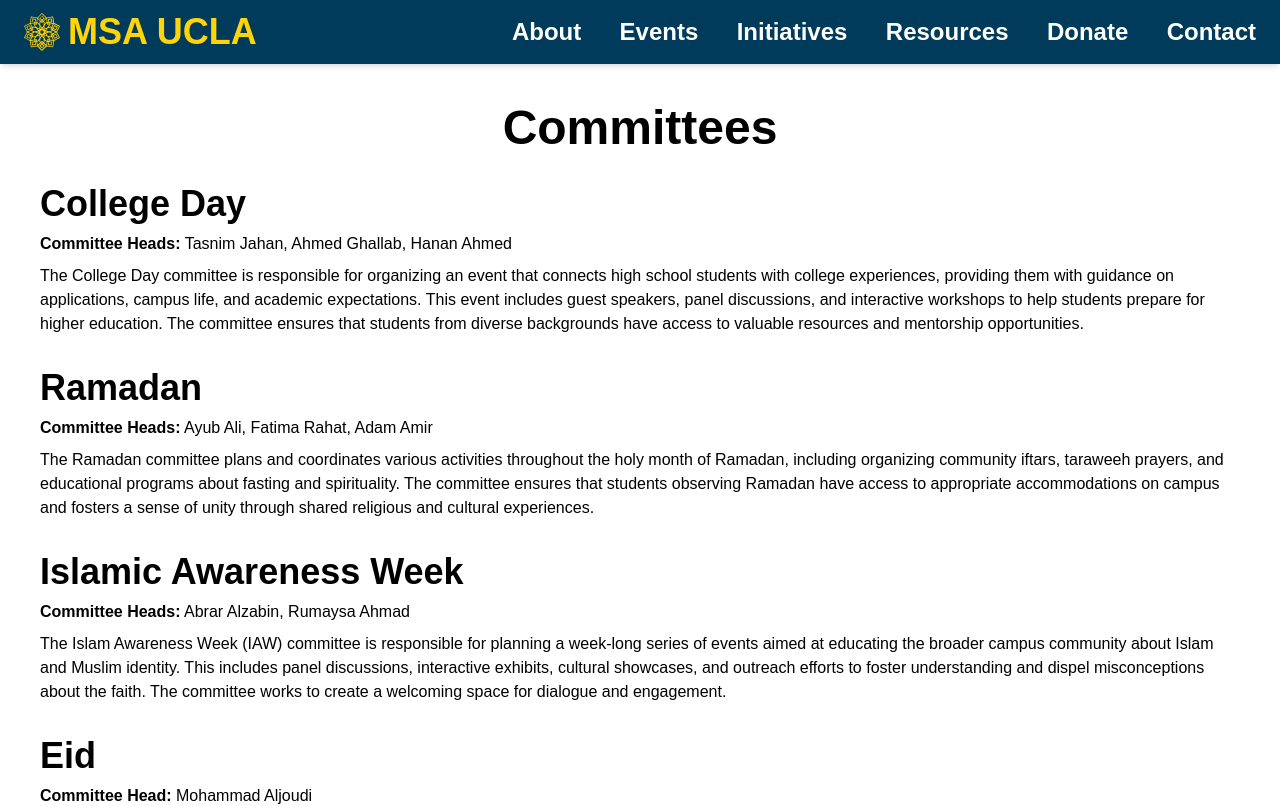
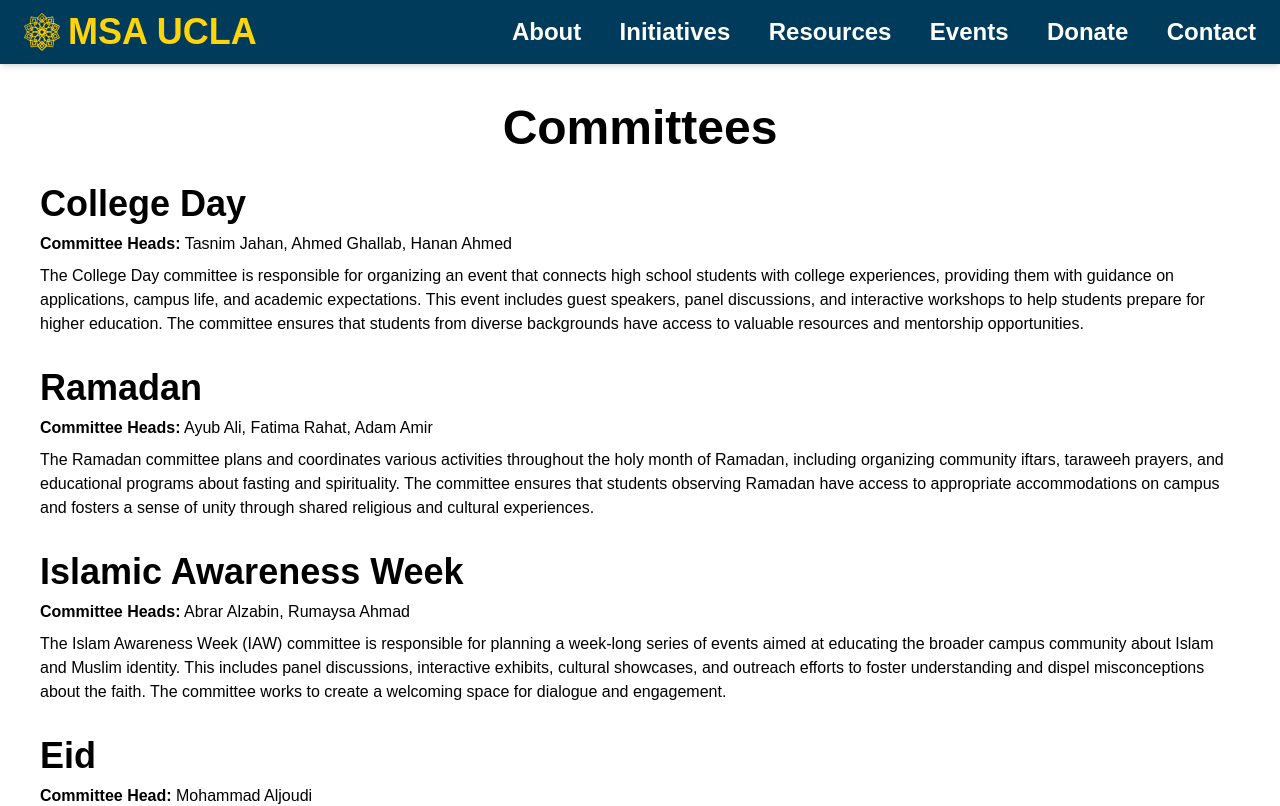
Before and after one commit to NajmKHoda/msa-ucla-website, a Next.js app: page /committees in a window 1280 px wide. Shown: the top 806 px of the page. Built offline with nearby package versions, Linux system fonts and the light colour scheme; a web font is replaced by a local one.

Commit message:
Reorganize header

```diff
--- a/src/components/layout/Header/Header.tsx
+++ b/src/components/layout/Header/Header.tsx
@@ -5,18 +5,10 @@ import projects from '@/../data/projects.json';
 import committees from '@/../data/committees.json';
 
 export default function Header() {
-
-
     return (
         <ResponsiveHeader>
             <MajorNav title='About'>
-                <MinorNav title='Mission Statement' />
                 <MinorNav title='Constitution' />
-            </MajorNav>
-            <MajorNav title='Events'>
-                <MinorNav title='Calendar' />
-                <MinorNav title='Upcoming' />
-                <MinorNav title='Past' />
             </MajorNav>
             <MajorNav title='Initiatives'>
                 <MinorNav title='Projects'>
@@ -29,7 +21,6 @@ export default function Header() {
                         <MinorNav key={id} title={name} href={`/committees#${id}`} />
                     ))}
                 </MinorNav>
-                <MinorNav title='Organizations' />
             </MajorNav>
             <MajorNav title='Resources'>
                 <MinorNav title='New Students' />
@@ -37,6 +28,7 @@ export default function Header() {
                 <MinorNav title='Chaplaincy' />
                 <MinorNav title='Report an Incident' />
             </MajorNav>
+            <MajorNav title='Events' />
             <MajorNav title='Donate' />
             <MajorNav title='Contact' />
         </ResponsiveHeader>
```
